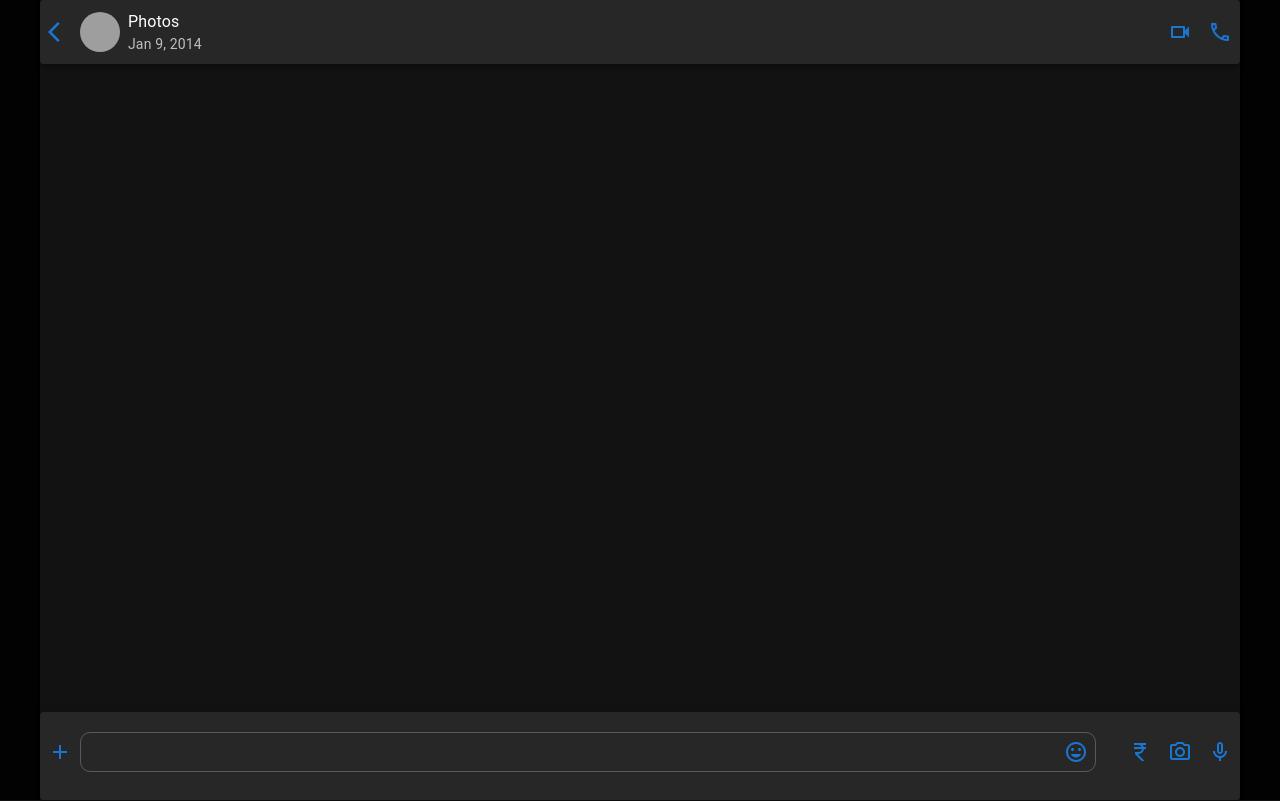
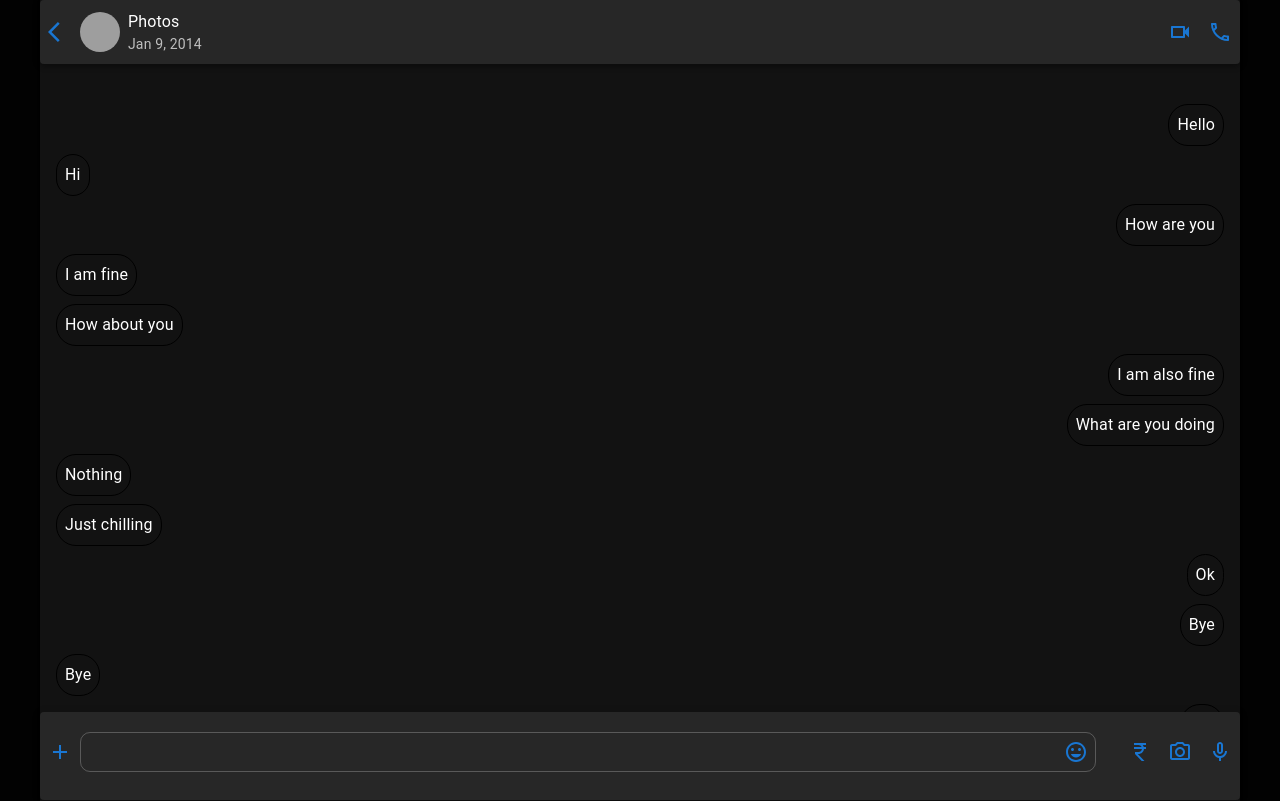
Before and after one commit to jaipatel248/WhatsApp-iOS-clone, a React (Create React App) app: page /chats/1/conversation in a window 1280 px wide. Shown: the top 801 px of the page. Built offline with nearby package versions, Linux system fonts and the light colour scheme; grey boxes are pictures that could not be loaded.

Commit message:
Added Conversation screen

```diff
--- a/src/screens/conversation/Conversation.tsx
+++ b/src/screens/conversation/Conversation.tsx
@@ -1,18 +1,168 @@
-import { Box } from "@mui/material";
+import { Box, Grid } from "@mui/material";
 import React from "react";
 
 import BottomChatBar from "./BottomChatBar";
 import TopChatBar from "./TopChatBar";
 type Props = {};
 
+interface Message {
+  id: string;
+  message: string;
+  time: Date;
+  isMe: boolean;
+}
+const messages: Message[] = [
+  {
+    id: "1",
+    message: "Hello",
+    time: new Date(),
+    isMe: true,
+  },
+  {
+    id: "2",
+    message: "Hi",
+    time: new Date(),
+    isMe: false,
+  },
+  {
+    id: "3",
+    message: "How are you",
+    time: new Date(),
+    isMe: true,
+  },
+  {
+    id: "4",
+    message: "I am fine",
+    time: new Date(),
+    isMe: false,
+  },
+  {
+    id: "5",
+    message: "How about you",
+    time: new Date(),
+    isMe: false,
+  },
+  {
+    id: "6",
+    message: "I am also fine",
+    time: new Date(),
+    isMe: true,
+  },
+  {
+    id: "7",
+    message: "What are you doing",
+    time: new Date(),
+    isMe: true,
+  },
+  {
+    id: "8",
+    message: "Nothing",
+    time: new Date(),
+    isMe: false,
+  },
+  {
+    id: "9",
+    message: "Just chilling",
+    time: new Date(),
+    isMe: false,
+  },
+  {
+    id: "10",
+    message: "Ok",
+    time: new Date(),
+    isMe: true,
+  },
+  {
+    id: "11",
+    message: "Bye",
+    time: new Date(),
+    isMe: true,
+  },
+  {
+    id: "12",
+    message: "Bye",
+    time: new Date(),
+    isMe: false,
+  },
+  {
+    id: "13",
+    message: "Bye",
+    time: new Date(),
+    isMe: true,
+  },
+  {
+    id: "14",
+    message: "Bye",
+    time: new Date(),
+    isMe: false,
+  },
+  {
+    id: "15",
+    message: "Bye",
+    time: new Date(),
+    isMe: true,
+  },
+  {
+    id: "16",
+    message: "Bye",
+    time: new Date(),
+    isMe: false,
+  },
+  {
+    id: "17",
+    message: "Bye",
+    time: new Date(),
+    isMe: true,
+  },
+  {
+    id: "14",
+    message: "Bye",
+    time: new Date(),
+    isMe: false,
+  },
+  {
+    id: "15",
+    message: "Bye",
+    time: new Date(),
+    isMe: true,
+  },
+  {
+    id: "16",
+    message: "Bye",
+    time: new Date(),
+    isMe: false,
+  },
+  {
+    id: "17",
+    message: "Bye",
+    time: new Date(),
+    isMe: true,
+  },
+];
+
 const Conversation = (props: Props) => {
   return (
     <>
       <TopChatBar />
-      <Box p={2}>
-        <Box>Conversation</Box>
-        <BottomChatBar />
+      <Box p={2} mt={10}>
+        <Grid container direction={"column"}>
+          {messages.map((message) => (
+            <Grid
+              item
+              sx={{
+                display: "flex",
+                justifyContent: message.isMe ? "flex-end" : "flex-start",
+                mt: 1,
+              }}
+            >
+              <Box p={1} borderRadius={5} border={"1px solid black"}>
+                {message.message}
+              </Box>
+            </Grid>
+          ))}
+        </Grid>
       </Box>
+      <BottomChatBar />
     </>
   );
 };
```
